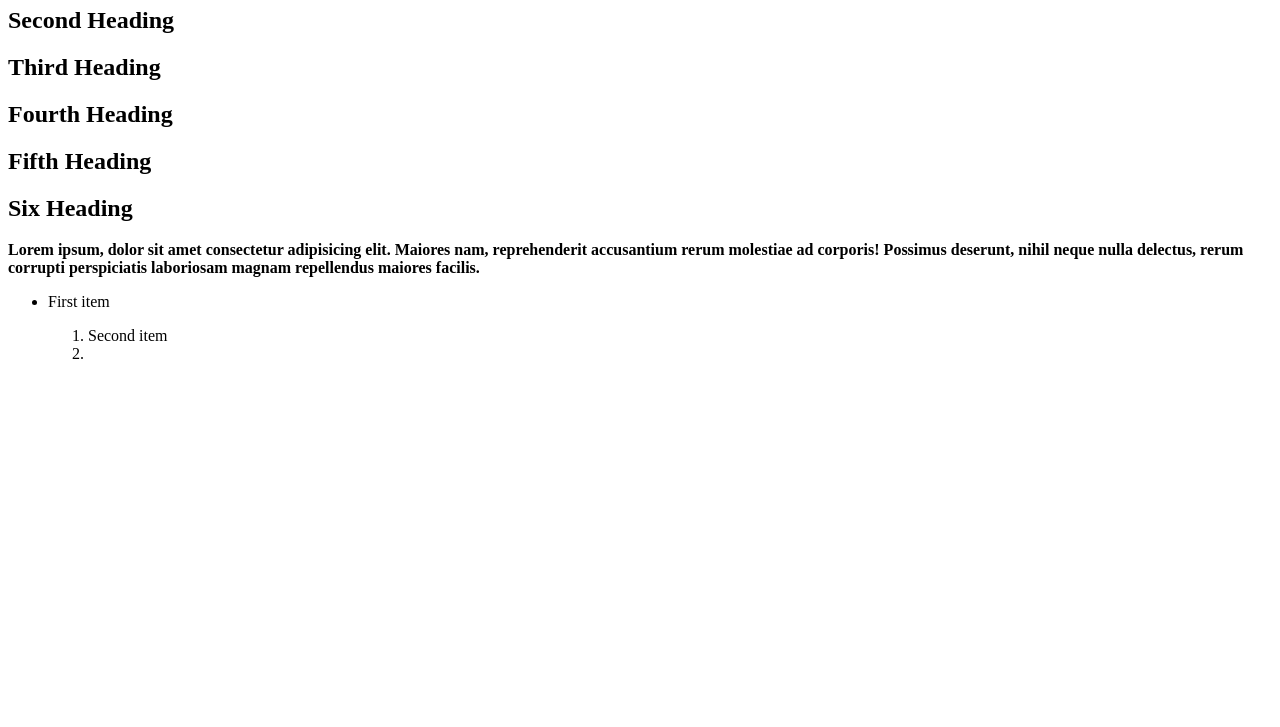
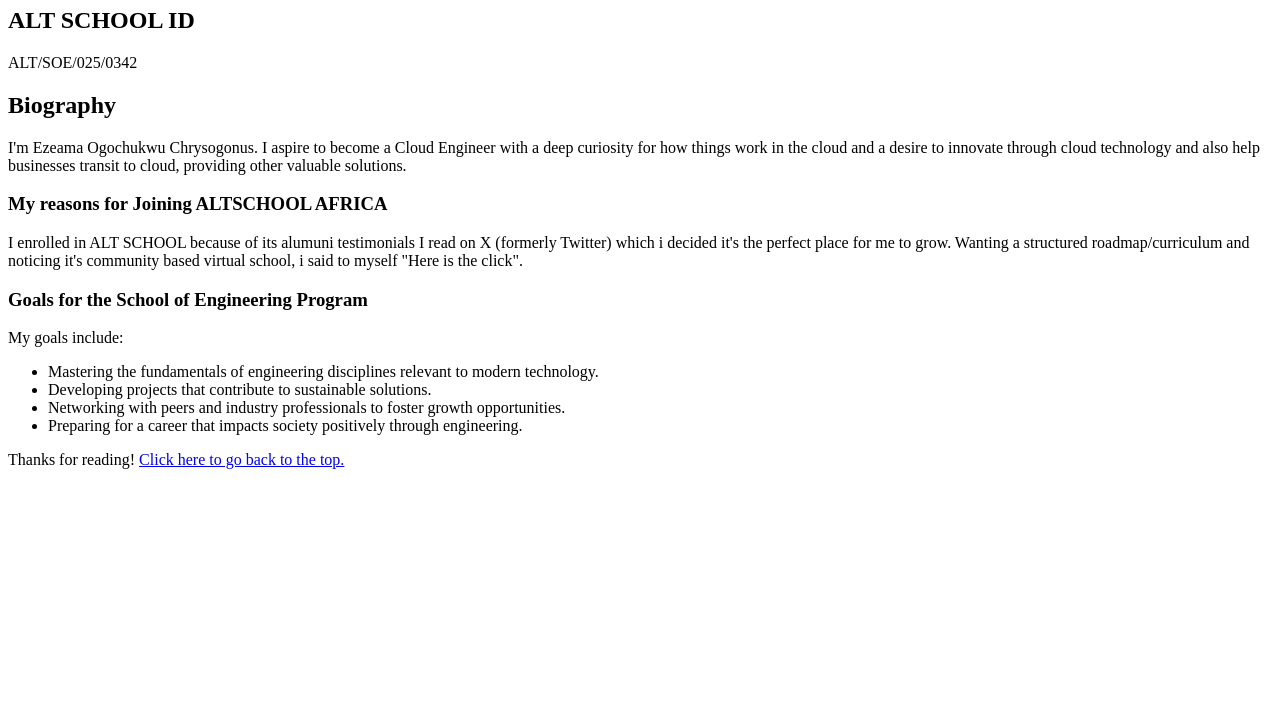
Before and after one commit to Chrysogonus05/altschool-assignment1, a plain HTML site: page index.html in a window 1280 px wide. Shown: the part 73-800 px from the top of the page. Drawn offline with Linux system fonts and the light colour scheme.

Commit message:
initial commit assignment

```diff
--- a/index.html
+++ b/index.html
@@ -3,30 +3,31 @@
 <head>
     <meta charset="UTF-8">
     <meta name="viewport" content="width=device-width, initial-scale=1.0">
-    <title>My First HTML Project</title>
+    <title>Assignment1 - ALTSCHOOL</title>
 </head>
 <body>
-    <h1>First Heading</h1>
-    <h2>Second Heading</h2>
-    <h2>Third Heading</h2>
-    <h2>Fourth Heading</h2>
-    <h2>Fifth Heading</h2>
-    <h2>Six Heading</h2>
+  <h1 id="top"> My ALTSCHOOL Profile</h1>
+  <section>
+    <h2> ALT SCHOOL ID </h2>
+    <p> ALT/SOE/025/0342 </p>
 
-    <p>
-        <b>Lorem ipsum, dolor sit amet consectetur adipisicing elit. Maiores nam, reprehenderit accusantium rerum molestiae ad corporis! Possimus deserunt, nihil neque nulla delectus, rerum corrupti perspiciatis laboriosam magnam repellendus maiores facilis.</b>
-    </p>
+    <h2>Biography</h2>
+    <p> I'm Ezeama Ogochukwu Chrysogonus. I aspire to become a Cloud Engineer with a deep curiosity for how things work in the cloud and a desire to innovate through cloud technology and also help businesses transit to cloud, providing other valuable solutions.</p>
 
+    <h3> My reasons for Joining ALTSCHOOL AFRICA</h3>
+    <p> I enrolled in ALT SCHOOL because of its alumuni testimonials I read on X (formerly Twitter) which i decided it's the perfect place for me to grow. Wanting a structured roadmap/curriculum and noticing it's community based virtual school, i said to myself "Here is the click".</p>
+
+    <h3>Goals for the School of Engineering Program</h3>
+    <p>My goals include:</p>
     <ul>
-        <li> First item</li>
+        <li>Mastering the fundamentals of engineering disciplines relevant to modern technology.</li>
+        <li>Developing projects that contribute to sustainable solutions.</li>
+        <li>Networking with peers and industry professionals to foster growth opportunities.</li>
+        <li>Preparing for a career that impacts society positively through engineering.</li>
     </ul>
-    <ul>
-        <ol>
-            <li>
-            Second item
-            <li>
-        </ol>
-    </ul>
-    <img src="" alt="" class="" id="">
+
+
+  </section>
+  <p>Thanks for reading! <a href="#top">Click here to go back to the top.</a></p>
 </body>
 </html>
```
